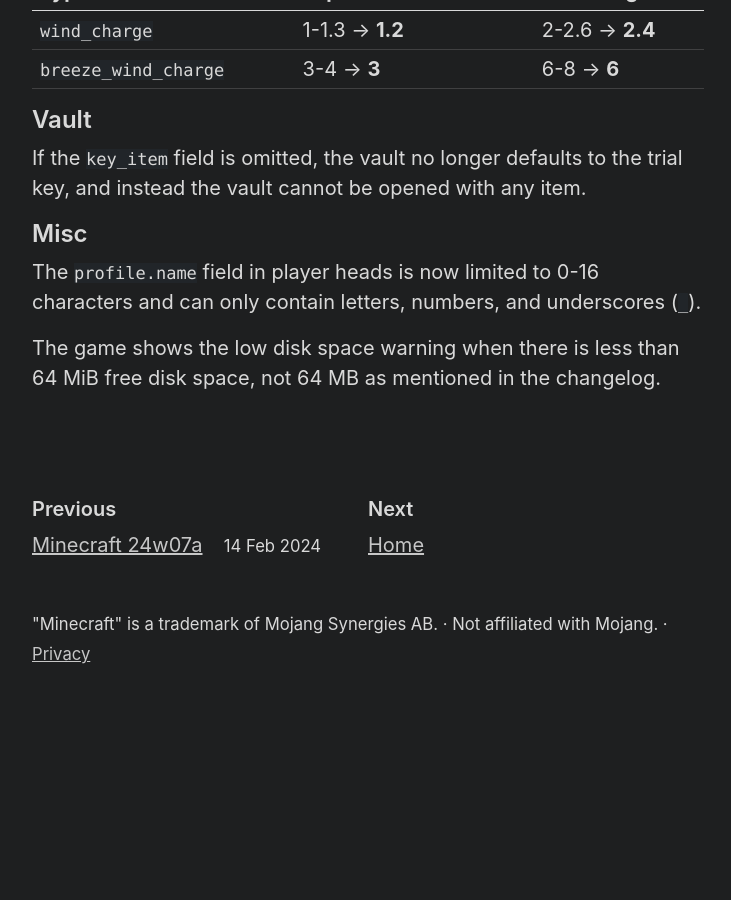
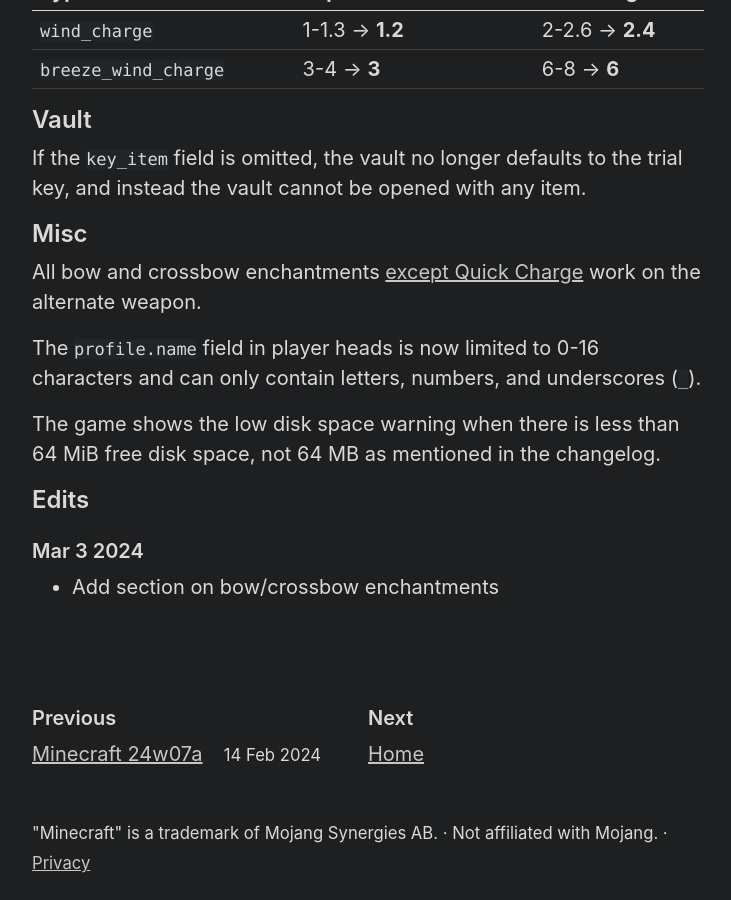
Before and after one commit to Tisawesomeness/tisawesomeness.github.io, a Jekyll site: the page built from snapshots/_posts/2024-03-01-24w09a.md, in a window 1280 px wide and 900 px high, scrolled down 1241 px. Shown: the whole window, without its empty margins (272-1003 px from the left). Built offline with Jekyll 4.4.1, drawn with Linux system fonts in a browser that asks for light colours; comment, search, counter and statistics services are not loaded; before the commit the page ends 1957 px from its top, so only the background shows below that.

Commit message:
Bow/crossbow enchants

```diff
--- a/snapshots/_posts/2024-03-01-24w09a.md
+++ b/snapshots/_posts/2024-03-01-24w09a.md
@@ -44,6 +44,14 @@
 
 ## Misc
 
+All bow and crossbow enchantments [except Quick Charge](https://bugs.mojang.com/browse/MC-268814) work on the alternate weapon.
+
 The `profile.name` field in player heads is now limited to 0-16 characters and can only contain letters, numbers, and underscores (`_`).
 
 The game shows the low disk space warning when there is less than 64 MiB free disk space, not 64 MB as mentioned in the changelog.
+
+## Edits
+
+### Mar 3 2024
+
+- Add section on bow/crossbow enchantments
```
